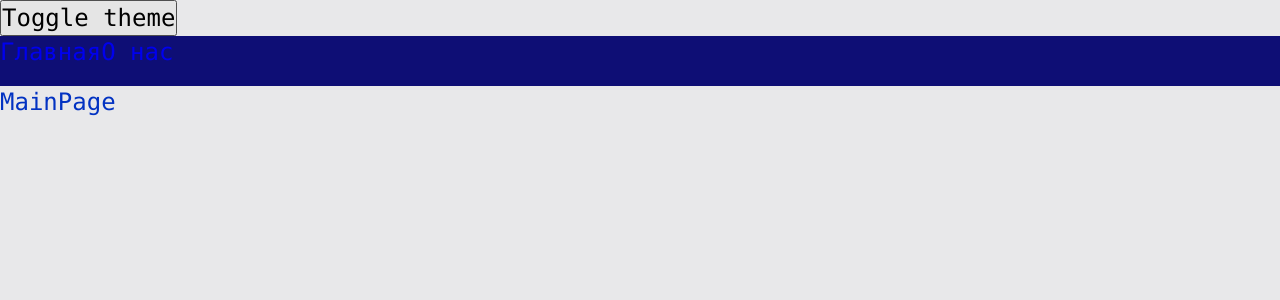
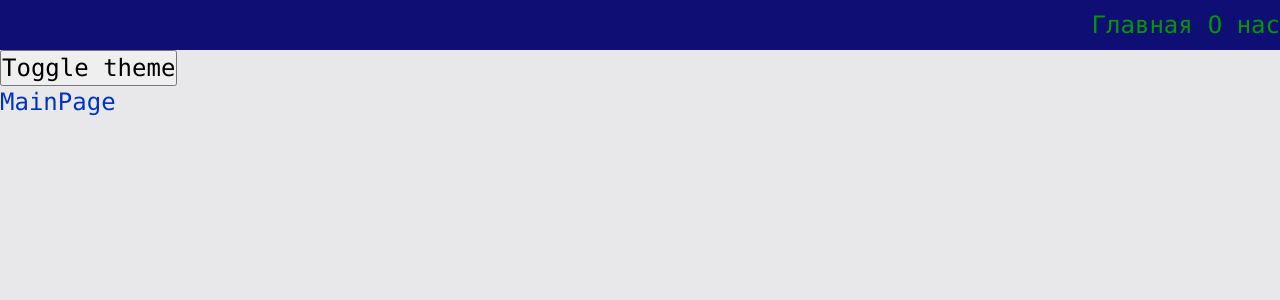
Before and after one commit to Mezin24/web-blog, a React app: page / in a window 1280 px wide. Shown: the top 300 px of the page. Built offline with nearby package versions, Linux system fonts and the light colour scheme.

Commit message:
add app link UI component

```diff
--- a/src/app/App.tsx
+++ b/src/app/App.tsx
@@ -9,8 +9,8 @@
 
   return (
     <div className={classNames('app', {}, [theme])}>
+      <Navbar />
       <button onClick={toggleTheme}>Toggle theme</button>
-      <Navbar />
       <AppRouter />
     </div>
   );
--- a/src/app/styles/themes/dark.scss
+++ b/src/app/styles/themes/dark.scss
@@ -4,4 +4,6 @@
 
   --primary-color: #049604;
   --secondary-color: #04ff04;
+  --inverted-primary-color: #0232c2;
+  --inverted-secondary-color: #0449e0;
 }
--- a/src/app/styles/themes/light.scss
+++ b/src/app/styles/themes/light.scss
@@ -4,4 +4,6 @@
 
   --primary-color: #0232c2;
   --secondary-color: #0449e0;
+  --inverted-primary-color: #049604;
+  --inverted-secondary-color: #04ff04;
 }
--- a/src/app/styles/variables/global.scss
+++ b/src/app/styles/variables/global.scss
@@ -8,4 +8,6 @@
   --font-size-l: 24px;
   --font-line-l: 32px;
   --font-m: var(--font-size-l) / var(--font-line-l) var(--font-family-main);
+
+  --navbar-height: 50px;
 }
--- /dev/null
+++ b/src/shared/UI/AppLink/AppLink.module.scss
@@ -0,0 +1,11 @@
+.AppLink {
+  color: var(--primary-color);
+  text-decoration: none;
+}
+
+.primary {
+  color: var(--primary-color)
+}
+.secondary {
+  color: var(--inverted-primary-color)
+}
--- /dev/null
+++ b/src/shared/UI/AppLink/AppLink.tsx
@@ -0,0 +1,33 @@
+import { Link, LinkProps } from 'react-router-dom';
+import cls from './AppLink.module.scss';
+import { classNames } from 'shared/lib/classNames/classNames';
+
+export enum AppLinkTheme {
+  PRIMARY = 'primary',
+  SECONDARY = 'secondary',
+}
+
+interface AppLinkProps extends LinkProps {
+  className?: string;
+  theme?: AppLinkTheme;
+}
+
+export const AppLink = (props: AppLinkProps) => {
+  const {
+    className,
+    children,
+    to,
+    theme = AppLinkTheme.PRIMARY,
+    ...otherProps
+  } = props;
+
+  return (
+    <Link
+      className={classNames(cls.AppLink, {}, [className, cls[theme]])}
+      to={to}
+      {...otherProps}
+    >
+      {children}
+    </Link>
+  );
+};
--- a/src/widgets/Navbar/ui/Navbar.module.scss
+++ b/src/widgets/Navbar/ui/Navbar.module.scss
@@ -1,5 +1,14 @@
 .navbar {
   width: 100%;
-  height: 50px;
+  height: var(--navbar-height);
   background-color: var(--inverted-bg-color);
+  display: flex;
+  align-items: center;
 }
+
+.links {
+  display: flex;
+  align-items: center;
+  gap: 15px;
+  margin-left: auto;
+}
--- a/src/widgets/Navbar/ui/Navbar.tsx
+++ b/src/widgets/Navbar/ui/Navbar.tsx
@@ -1,6 +1,7 @@
 import { Link } from 'react-router-dom';
 import cls from './Navbar.module.scss';
 import { classNames } from 'shared/lib/classNames/classNames';
+import { AppLink, AppLinkTheme } from 'shared/UI/AppLink/AppLink';
 
 interface NavbarProps {
   className?: string;
@@ -9,8 +10,14 @@
 export const Navbar = ({ className }: NavbarProps) => {
   return (
     <div className={classNames(cls.navbar, {}, [className])}>
-      <Link to='/'>Главная</Link>
-      <Link to='/about'>О нас</Link>
+      <div className={cls.links}>
+        <AppLink theme={AppLinkTheme.SECONDARY} to='/'>
+          Главная
+        </AppLink>
+        <AppLink theme={AppLinkTheme.SECONDARY} to='/about'>
+          О нас
+        </AppLink>
+      </div>
     </div>
   );
 };
```
